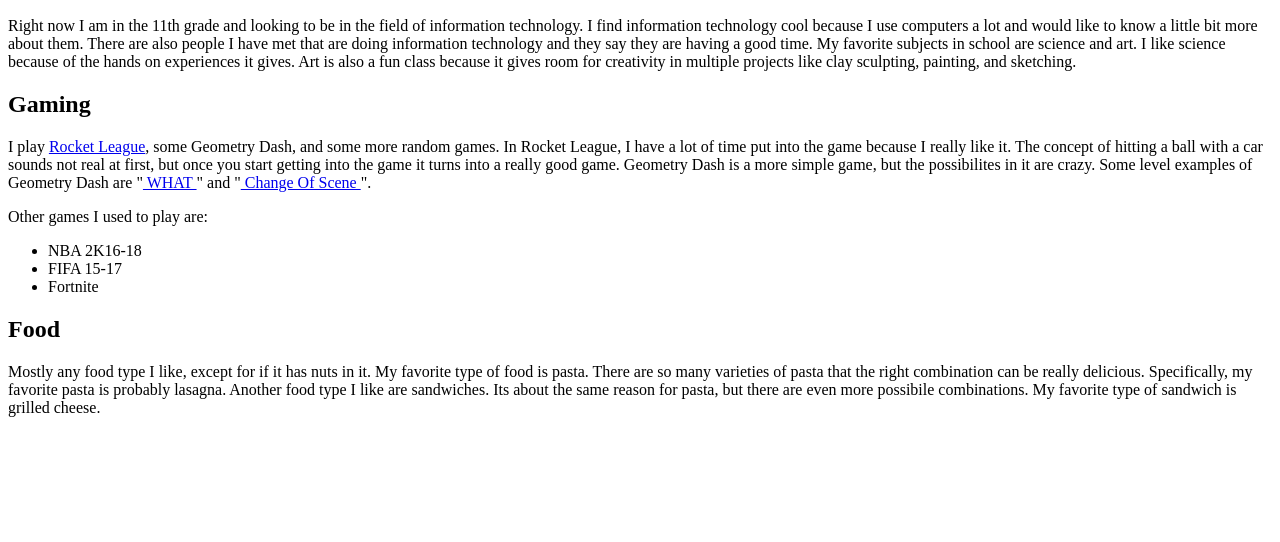
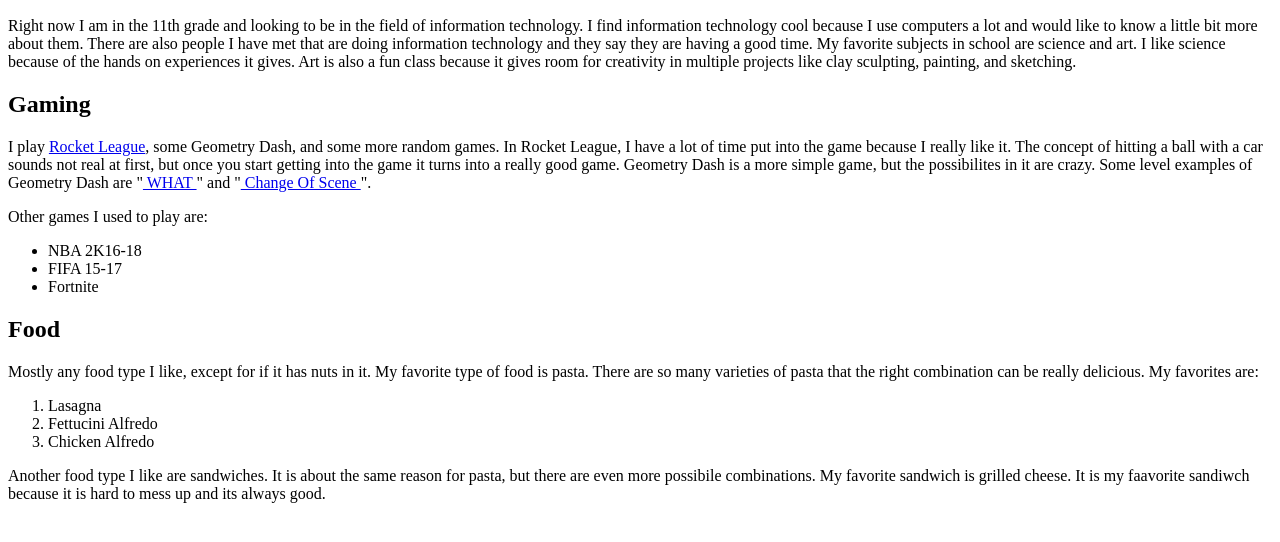
Before and after one commit to jeremiahubs/ucg-Jeremiah, a plain HTML site: page index.html in a window 1280 px wide. Shown: the part 96-638 px from the top of the page. Drawn offline with Linux system fonts and the light colour scheme.

Commit message:
Update index.html

```diff
--- a/index.html
+++ b/index.html
@@ -22,7 +22,15 @@
 
   </ul>
   <h2> Food </h2>
-  <p> Mostly any food type I like, except for if it has nuts in it. My favorite type of food is pasta. There are so many varieties of pasta that the right combination can be really delicious. Specifically, my favorite pasta is probably lasagna. Another food type I like are sandwiches. Its about the same reason for pasta, but there are even more possibile combinations.  My favorite type of sandwich is grilled cheese.
+  <p> Mostly any food type I like, except for if it has nuts in it. My favorite type of food is pasta. There are so many varieties of pasta that the right combination can be really delicious. My favorites are:
+  <ol>
+    <li> Lasagna </li>
+    <li> Fettucini Alfredo </li>
+    <li> Chicken Alfredo </li>
+  </ol>
+
+  Another food type I like are sandwiches. It is about the same reason for pasta, but there are even more possibile combinations. My favorite sandwich is grilled cheese. It is my faavorite sandiwch because it is hard to mess up and its always good.
+
   </p>
 </body>
 
```
